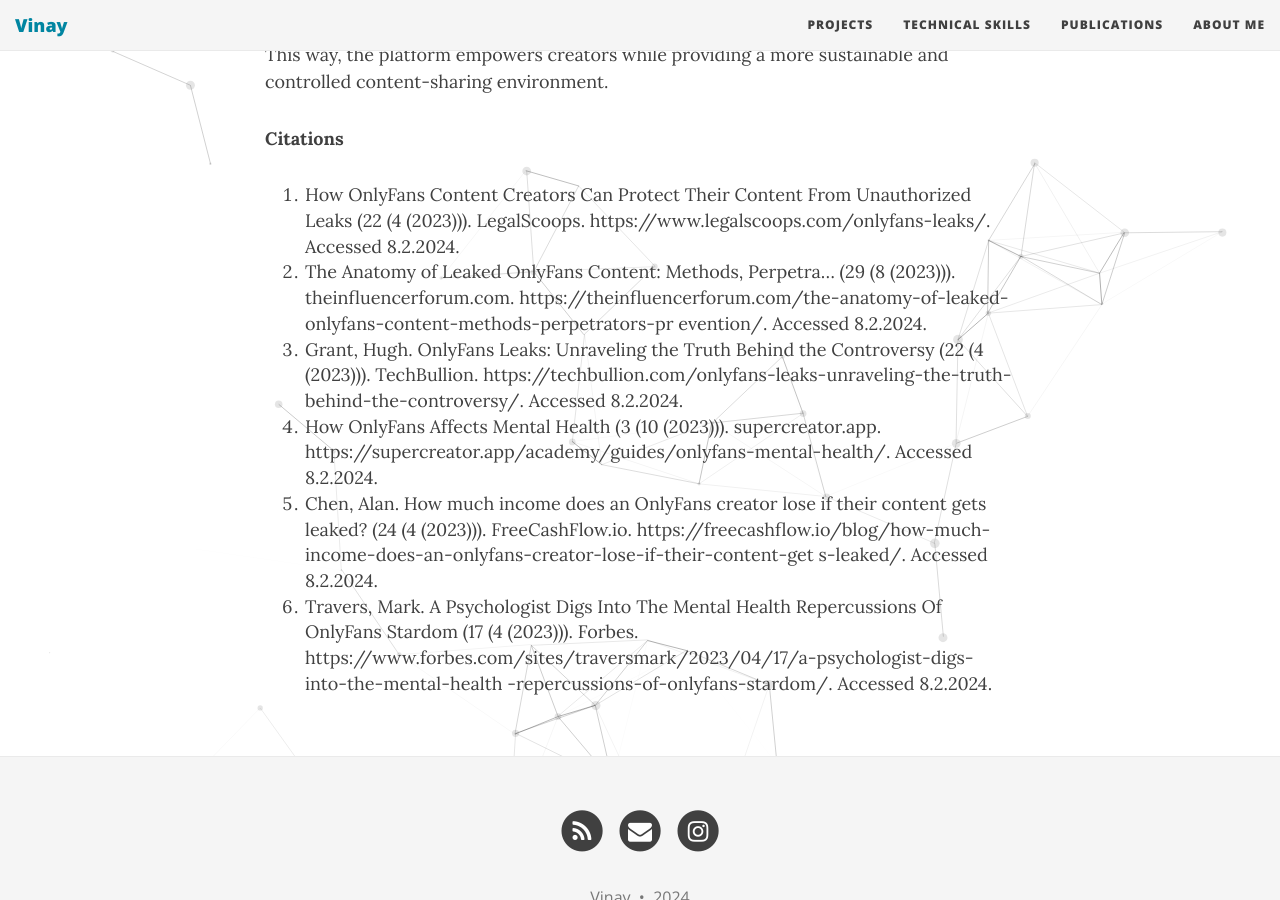
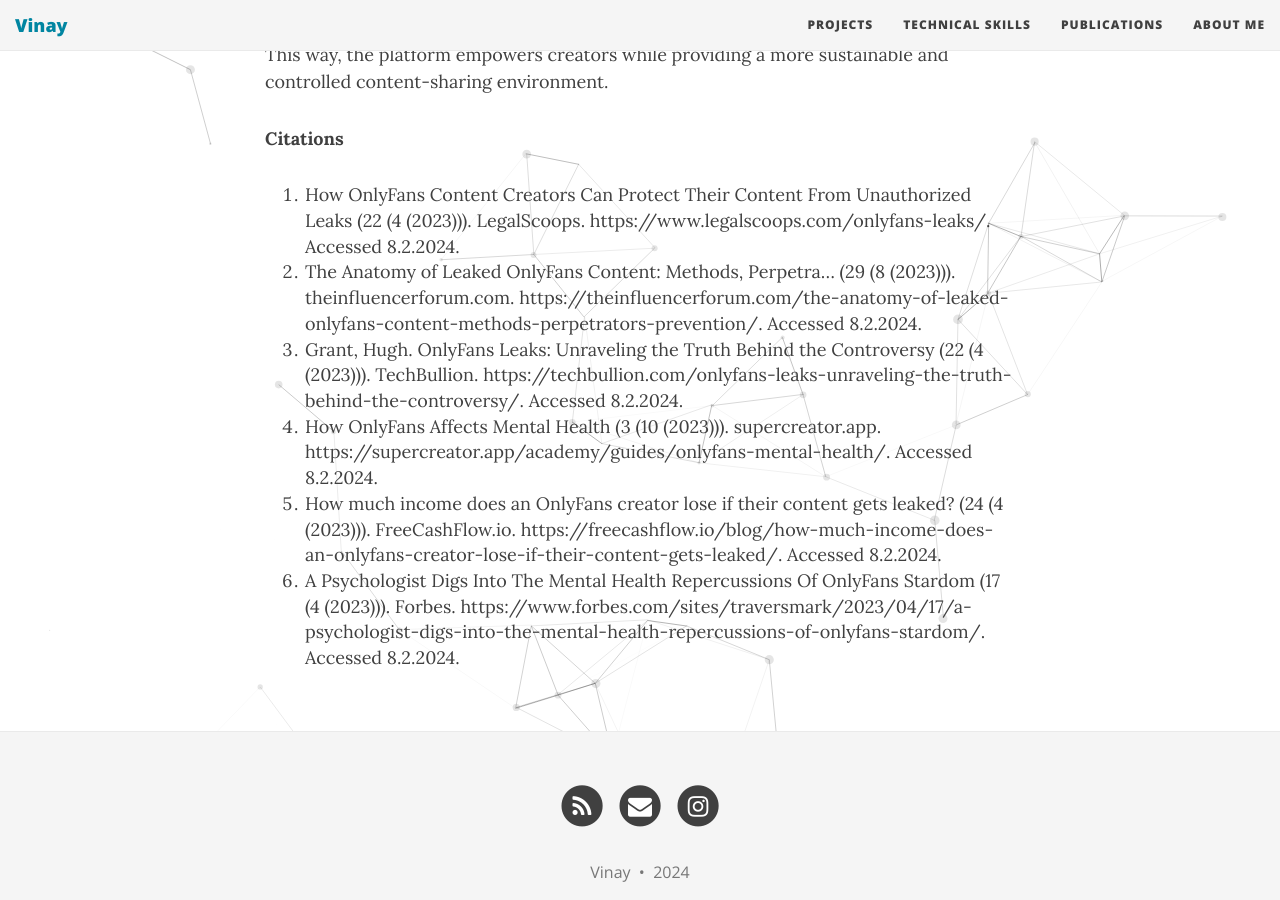
Before and after one commit to Vinaygond/Vinaygond.github.io, a Jekyll site: the page built from publications.md, in a window 1280 px wide and 900 px high, scrolled down 2073 px. Built offline with Jekyll 4.4.1, drawn with Linux system fonts in a browser that asks for light colours; nearby versions of some CDN libraries.

Commit message:
Update publications.md

```diff
--- a/publications.md
+++ b/publications.md
@@ -38,8 +38,8 @@
 **Citations**
 
 1. How OnlyFans Content Creators Can Protect Their Content From Unauthorized Leaks (22 (4 (2023))). LegalScoops. https://www.legalscoops.com/onlyfans-leaks/. Accessed 8.2.2024.
-1. The Anatomy of Leaked OnlyFans Content: Methods, Perpetra... (29 (8 (2023))). theinfluencerforum.com. https://theinfluencerforum.com/the-anatomy-of-leaked-onlyfans-content-methods-perpetrators-pr evention/. Accessed 8.2.2024.
+1. The Anatomy of Leaked OnlyFans Content: Methods, Perpetra... (29 (8 (2023))). theinfluencerforum.com. https://theinfluencerforum.com/the-anatomy-of-leaked-onlyfans-content-methods-perpetrators-prevention/. Accessed 8.2.2024.
 3. Grant, Hugh. OnlyFans Leaks: Unraveling the Truth Behind the Controversy (22 (4 (2023))). TechBullion. https://techbullion.com/onlyfans-leaks-unraveling-the-truth-behind-the-controversy/. Accessed 8.2.2024.
 3. How OnlyFans Affects Mental Health (3 (10 (2023))). supercreator.app. https://supercreator.app/academy/guides/onlyfans-mental-health/. Accessed 8.2.2024.
-3. Chen, Alan. How much income does an OnlyFans creator lose if their content gets leaked? (24 (4 (2023))). FreeCashFlow.io. https://freecashflow.io/blog/how-much-income-does-an-onlyfans-creator-lose-if-their-content-get s-leaked/. Accessed 8.2.2024.
-3. Travers, Mark. A Psychologist Digs Into The Mental Health Repercussions Of OnlyFans Stardom (17 (4 (2023))). Forbes. https://www.forbes.com/sites/traversmark/2023/04/17/a-psychologist-digs-into-the-mental-health -repercussions-of-onlyfans-stardom/. Accessed 8.2.2024.
+3. How much income does an OnlyFans creator lose if their content gets leaked? (24 (4 (2023))). FreeCashFlow.io. https://freecashflow.io/blog/how-much-income-does-an-onlyfans-creator-lose-if-their-content-gets-leaked/. Accessed 8.2.2024.
+3. A Psychologist Digs Into The Mental Health Repercussions Of OnlyFans Stardom (17 (4 (2023))). Forbes. https://www.forbes.com/sites/traversmark/2023/04/17/a-psychologist-digs-into-the-mental-health-repercussions-of-onlyfans-stardom/. Accessed 8.2.2024.
```
